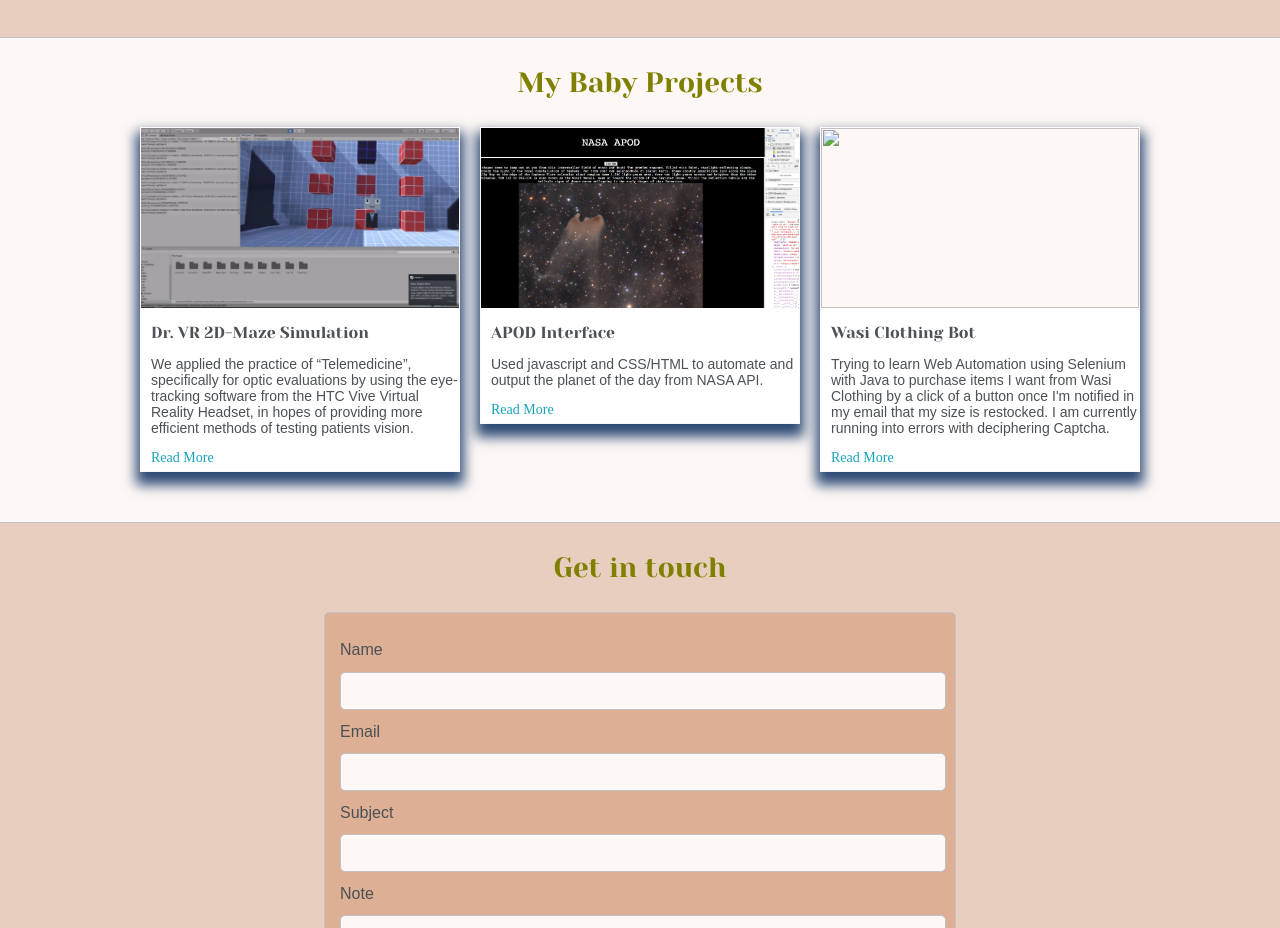
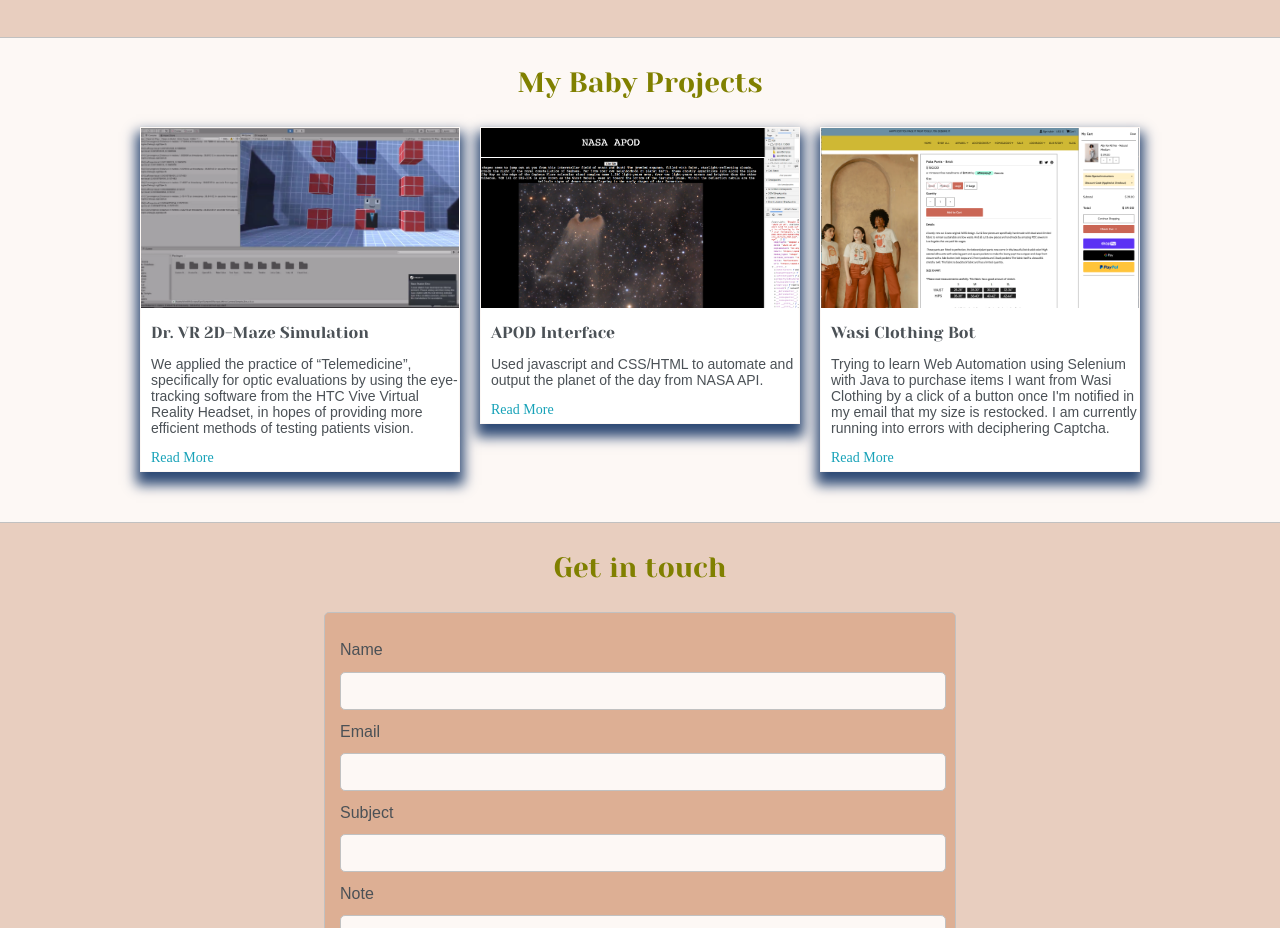
Before and after one commit to atymous/MyWebsiteShot, a plain HTML site: page index.html in a window 1280 px wide. Shown: the part 1680-2608 px from the top of the page. Drawn offline with Linux system fonts and the light colour scheme.

```diff
--- a/index.html
+++ b/index.html
@@ -170,7 +170,7 @@
                 </div>
                 <div>
                     <div class="proj">
-                        <img class = "proj-img" src="images/WasiClothingSiteImage.png">
+                        <img class = "proj-img" src="images/WasiClothingSiteImage.jpg">
                         <div class="preview">
                             <h6 class="preview-title"> Wasi Clothing Bot </h6>
                             <p class="preview-sum"> Trying to learn Web Automation using Selenium with Java to purchase items I want from Wasi Clothing by a click of a button once I'm notified in my email that my size is restocked. I am currently running into errors with deciphering Captcha.</p>
```
